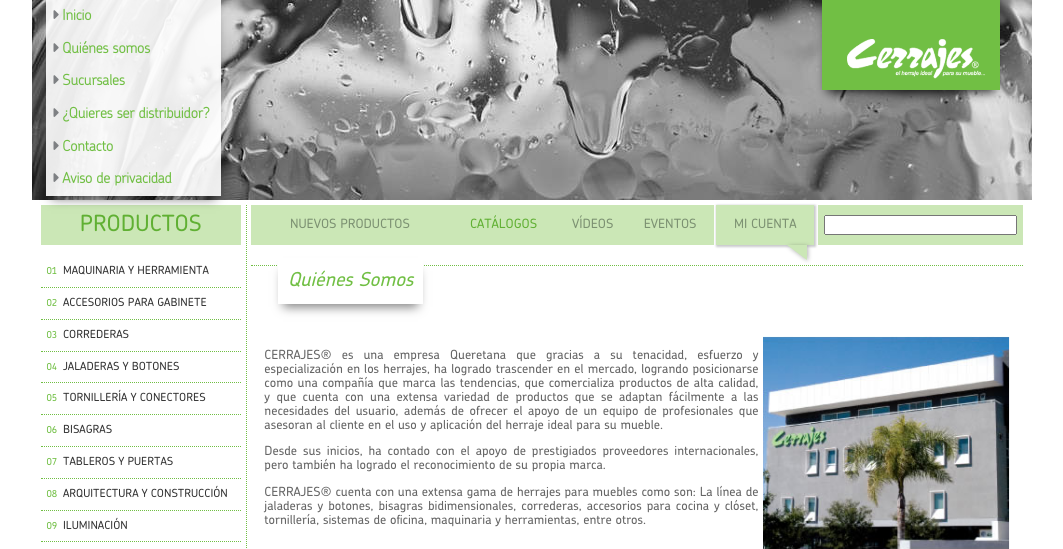
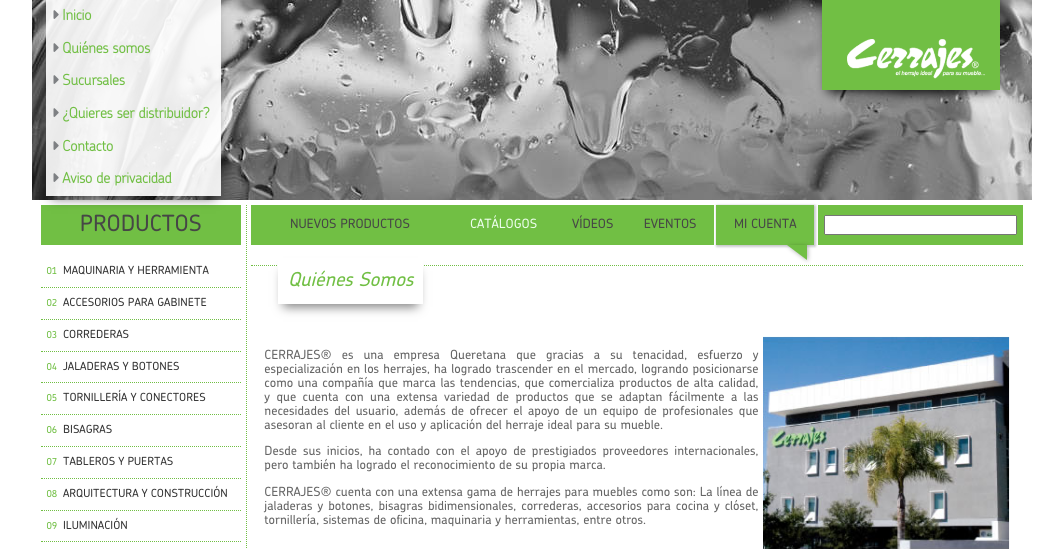
Before and after one commit to ADRIANVEGA9/www.cerrajes.com, a PHP site: page /home.php in a window 1280 px wide. Shown: the top 549 px of the page, without its empty margins (108-1171 px from the left). Run offline with PHP 8.4, Linux system fonts and the light colour scheme; some libraries are stand-ins or nearby versions.

Commit message:
color menu
cambio en color de menú

```diff
--- a/css/estilos.css
+++ b/css/estilos.css
@@ -66,8 +66,8 @@ nav
 }
 nav a
 {
-	background: #CBE7B6;
-	color: #7C9172;
+	background: #71BF44;
+	color: #464646;
 	display: block;
 	height: 40px;
 	line-height: 40px;
@@ -76,13 +76,13 @@ nav a
 }
 nav a:hover
 {
-	background: #CBE7B6;
-	color: #60B033 !important;
+	background: #71BF44;
+	color: #EFE !important;
 }
 nav a.activo
 {
-	background: #CBE7B6;
-	color: #60B033 !important;
+	background: #71BF44;
+	color: #EFE !important;
 }
 nav li
 {
@@ -213,8 +213,8 @@ nav td.activo
 }
 #tituloProductos
 {
-	background: #CBE7B6;
-	color: #60B033;
+	background: #71BF44;
+	color: #464646;
 	font-size: 1.4em;
 	line-height: 40px;
 	text-transform: uppercase;
@@ -325,7 +325,7 @@ nav td.activo
 {
 	-webkit-filter: drop-shadow(1px 1px 2px rgba(0,0,0,0.3));
 	border-left: 20px solid transparent;
-	border-top: 15px solid #CBE7B6;
+	border-top: 15px solid #71BF44;
 	float: right;
 	height: 0;
 	margin-right: 10%;
--- a/home.php
+++ b/home.php
@@ -1,8 +1,8 @@
 <!DOCTYPE html>
 <html lang="es">
 <head>
-<meta charset="utf-8"><!--
-<meta name="viewport" content="width=device-width, initial-scale=1, maximum-scale=1" /> -->
+<meta charset="utf-8">
+<!-- <meta name="viewport" content="width=device-width, initial-scale=1, maximum-scale=1" /> -->
 <link rel="shortcut icon" href="favicon.ico">
 <title>Cerrajes&reg; el herraje ideal para su mueble... - Home</title>
 <link rel="stylesheet" href="css/normalize.css">
--- a/menu/.menu.html
+++ b/menu/.menu.html
@@ -136,7 +136,7 @@
 
 	    menu_ul.hide();
 
-	    menu_a.click(function(e) {
+	    menu_a.click(function(e) { //mouseover cuando mouse se mueva por encima -- mouseenter cuando el mouse entre al objeto
 	        e.preventDefault();
 	        if(!$(this).hasClass('active')) {
 	            menu_a.removeClass('active');
```
